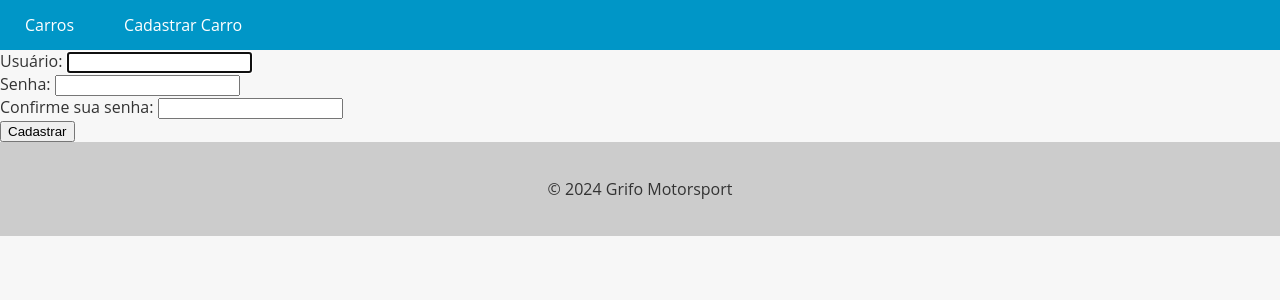
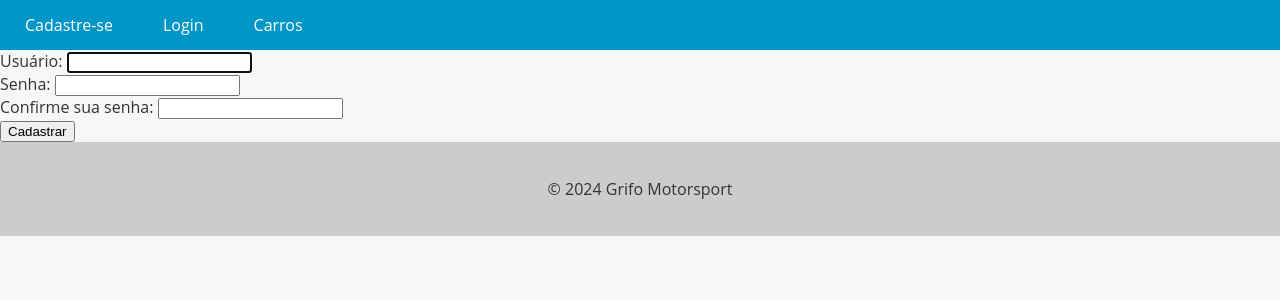
Before and after one commit to LuizFGrifo/Aprendendo-Django, a Django app: page /register/ in a window 1280 px wide. Shown: the top 300 px of the page. Run offline with Django 5.2, Linux system fonts and the light colour scheme.

Commit message:
Finalizando a autenticação

```diff
--- a/carros/accounts/views.py
+++ b/carros/accounts/views.py
@@ -1,4 +1,5 @@
-from django.contrib.auth.forms import UserCreationForm
+from django.contrib.auth.forms import UserCreationForm, AuthenticationForm
+from django.contrib.auth import authenticate, login, logout
 from django.shortcuts import render, redirect
 
 # Create your views here.
@@ -7,7 +8,26 @@ def register_view(request):
         user_form = UserCreationForm(request.POST) # Cria o formulário com os dados preenchidos
         if user_form.is_valid(): # Verifica se os campos são validos
             user_form.save() # Salva os dados
-            return redirect('cars_list') # Redireciona o usuario para a tela de login
+            return redirect('login') # Redireciona o usuario para a tela de login
     else:
         user_form = UserCreationForm() # Cria o formulário para preencher os dados
     return render(request, 'register.html', {'user_form': user_form}) # Renderiza a pagina HTML
+
+def login_view(request):
+    if request.method == "POST":
+        username = request.POST["username"]
+        password = request.POST["password"]
+        user = authenticate(request, username=username, password=password) # Para validar o login
+
+        if user is not None:
+            login(request, user) # Realiza o login
+            return redirect('cars_list') # Redireciona o usuario para a tela de carros
+        else:
+            login_form = AuthenticationForm() # Caso a autenticação falhe, recria o formulario novamente
+    else:
+        login_form = AuthenticationForm() # Caso a autenticação esteja vazia, recria o formulario novamente
+    return render(request, 'login.html', {'login_form': login_form})
+
+def logout_view(request):
+    logout(request)
+    return redirect('cars_list')
--- a/carros/app/templates/base.html
+++ b/carros/app/templates/base.html
@@ -73,8 +73,21 @@
     <header>
         <nav>
             <ul>
+                {% if user.is_authenticated %}
+                <li>Olá, {{ user.username }}</li>
+                <li><a href="{% url 'new_car' %}">Cadastrar Carro</a></li>
+                {% endif %}
+
+                {% if not user.is_authenticated %}
+                <li><a href="{% url 'register' %}">Cadastre-se</a></li>
+                <li><a href="{% url 'login' %}">Login</a></li>
+                {% endif %}
+
                 <li><a href="{% url 'cars_list' %}">Carros</a></li>
-                <li><a href="{% url 'new_car' %}">Cadastrar Carro</a></li>
+
+                {% if user.is_authenticated %}
+                <li><a href="{% url 'logout' %}">Sair</a></li>
+                {% endif %}
             </ul>
         </nav>
     </header>
--- a/carros/app/urls.py
+++ b/carros/app/urls.py
@@ -9,12 +9,14 @@ from django.conf import settings
 from django.conf.urls.static import static
 from cars.views import cars_views
 from cars.views import new_car_view
-from accounts.views import register_view
+from accounts.views import register_view, login_view, logout_view
 
 # Local onde disponibilizamos as rotas
 urlpatterns = [
     path('admin/', admin.site.urls),
     path('register/', register_view, name='register'),
+    path('login/', login_view, name='login'),
+    path('logout/', logout_view, name='logout'),
     path('cars/', cars_views, name='cars_list'),
     path('new_car/', new_car_view, name='new_car')
 ] + static(settings.MEDIA_URL, document_root=settings.MEDIA_ROOT)
```
Also changed, not shown: other parts of carros/app/templates/base.html (+1 -1 lines), carros/accounts/templates/login.html (added, +14 -0 lines), carros/db.sqlite3.
